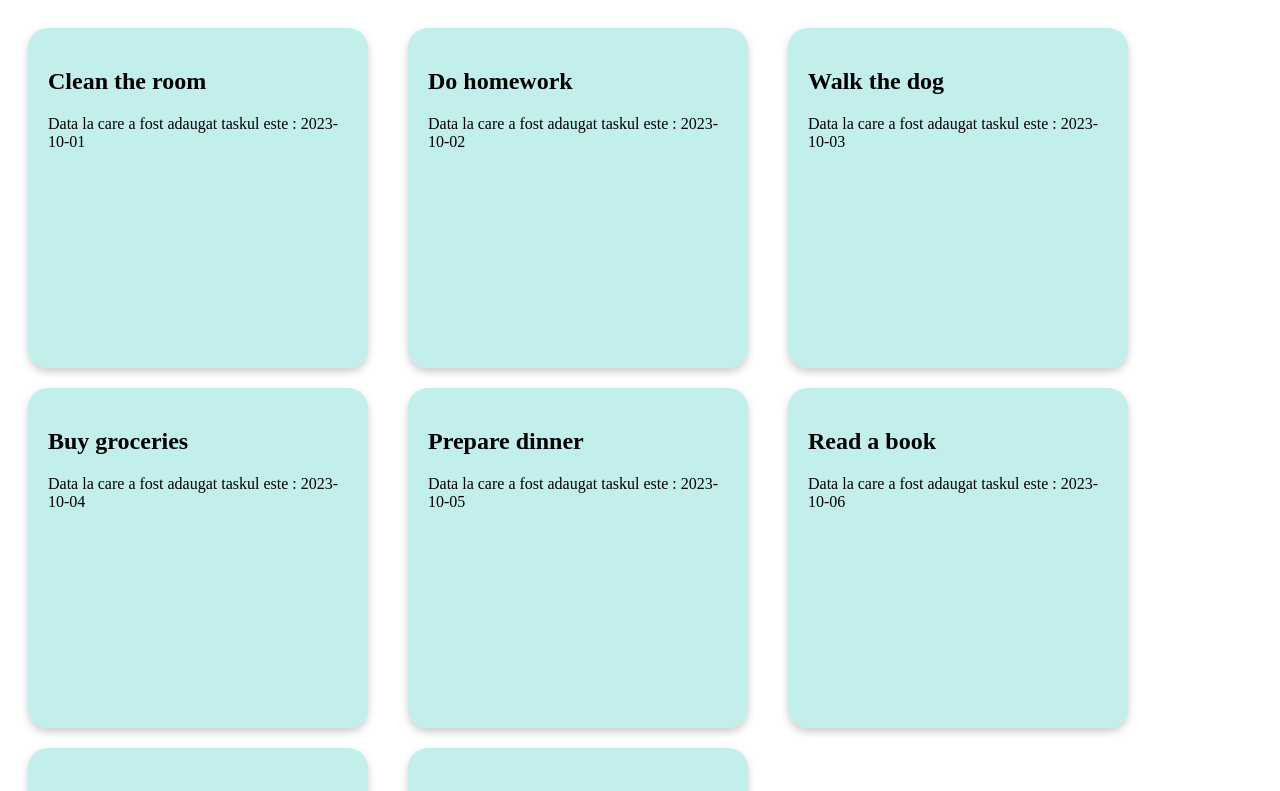
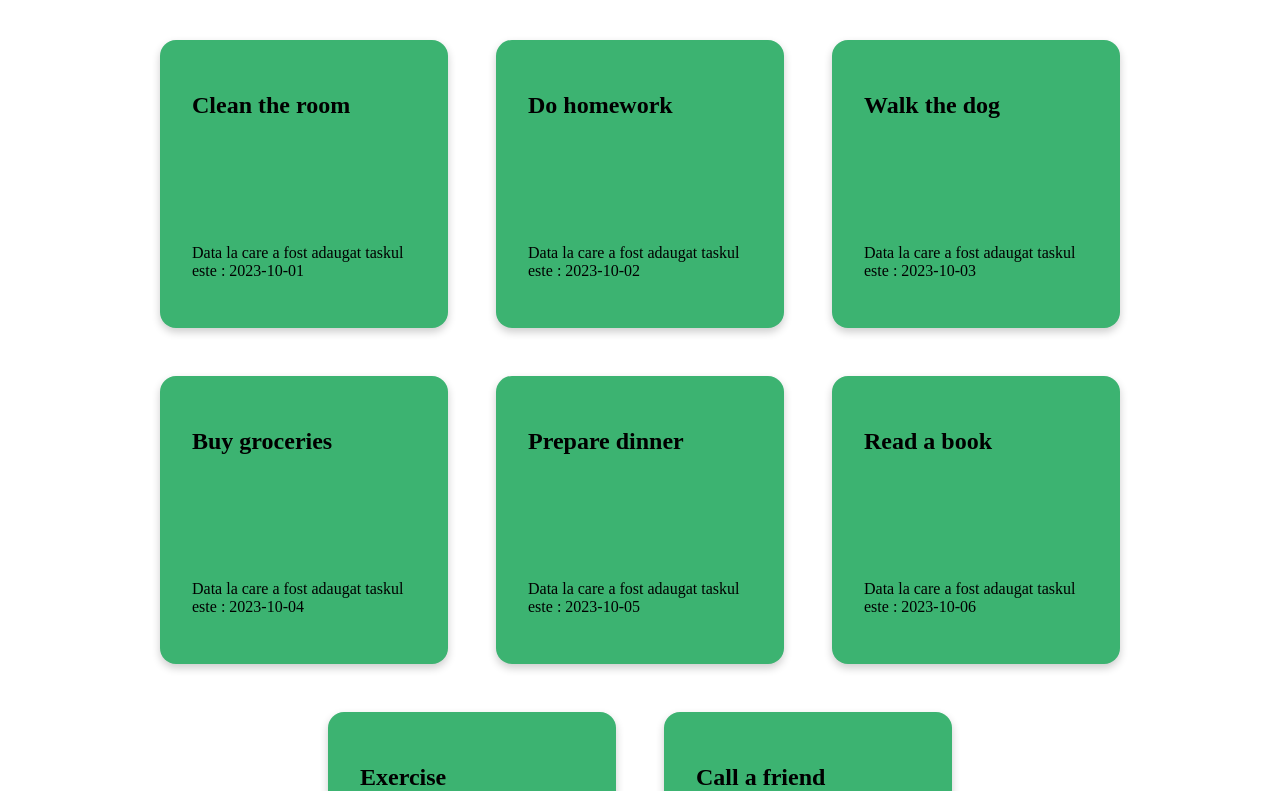
Before and after one commit to beatricefilote/todo, a React (Vite) app: page / in a window 1280 px wide. Shown: the top 791 px of the page. Built offline with nearby package versions, Linux system fonts and the light colour scheme.

Commit message:
am corectat

```diff
--- a/index.html
+++ b/index.html
@@ -3,10 +3,13 @@
   <head>
     <meta charset="UTF-8" />
     <meta name="viewport" content="width=device-width, initial-scale=1.0" />
+
     <title>Vite + React + TS</title>
   </head>
   <body>
     <div id="root"></div>
+    <div id="card"></div>
     <script type="module" src="/src/main.tsx"></script>
+
   </body>
 </html>
--- /dev/null
+++ b/src/App.tsx
@@ -0,0 +1,6 @@
+import './App.css';
+import { TaskList } from './TaskList';
+
+export function App() {
+  return <TaskList />;
+}
--- a/src/Card.css
+++ /dev/null
@@ -1,15 +0,0 @@
-.card {
-  width: 300px;
-  height: 300px;
-  background-color: #79dcd273;
-  border-radius: 20px;
-  box-shadow: 0 4px 8px rgba(0, 0, 0, 0.2);
-  display: inline-block;
-  flex-direction: column;
-  align-items: center;
-  padding: 20px;
-  margin-left: 20px;
-  margin-right: 20px;
-  margin-top: 20px;
-
-}
--- /dev/null
+++ b/src/Components/Card/Card.css
@@ -0,0 +1,11 @@
+.card {
+  width: 14rem;
+  height: 14rem;
+  background-color: #3cb371;
+  border-radius: 1rem;
+  box-shadow: 0 4px 8px rgba(0, 0, 0, 0.2);
+  padding: 2rem;
+  display: flex;
+  flex-direction: column;
+  justify-content: space-between;
+}
--- a/src/Card.tsx
+++ b/src/Components/Card/Card.tsx
@@ -1,10 +1,15 @@
 import './Card.css';
-interface CardProps {
+
+interface Task {
   title: string;
   date: string;
 }
+interface CardProps {
+  task: Task;
+}
 
-function Card({ title, date }: CardProps) {
+export function Card({ task }: CardProps) {
+  const { date, title } = task;
   return (
     <div className="card">
       <h2>{title}</h2>
@@ -12,4 +17,3 @@ function Card({ title, date }: CardProps) {
     </div>
   );
 }
-export default Card;
--- a/src/TaskList.tsx
+++ b/src/TaskList.tsx
@@ -1,6 +1,7 @@
-import Card from './Card';
+import { Card } from './Components/Card/Card';
+import './index.css';
 
-const TaskList = () => {
+export const TaskList = () => {
   const tasks = [
     { id: 1, title: 'Clean the room', date: '2023-10-01' },
     { id: 2, title: 'Do homework', date: '2023-10-02' },
@@ -13,12 +14,10 @@ const TaskList = () => {
   ];
 
   return (
-    <div>
+    <div className="list">
       {tasks.map((task) => (
-        <Card key={task.id} title={task.title} date={task.date} />
+        <Card key={task.id} task={task} />
       ))}
     </div>
   );
 };
-
-export default TaskList;
--- /dev/null
+++ b/src/index.css
@@ -0,0 +1,8 @@
+.list {
+  display: flex;
+  flex-direction: row;
+  flex-wrap: wrap;
+  justify-content: center;
+  padding: 2rem;
+  gap: 3rem;
+}
--- a/src/main.tsx
+++ b/src/main.tsx
@@ -1,13 +1,14 @@
 import { StrictMode } from 'react';
 import { createRoot } from 'react-dom/client';
-import TaskList from './TaskList';
+import { App } from './App';
+import './index.css';
 
 const rootElement = document.getElementById('root');
 
 if (rootElement) {
   createRoot(rootElement).render(
     <StrictMode>
-      <TaskList />
+      <App />
     </StrictMode>,
   );
 } else {
```
Also changed, not shown: src/App.css (added).
